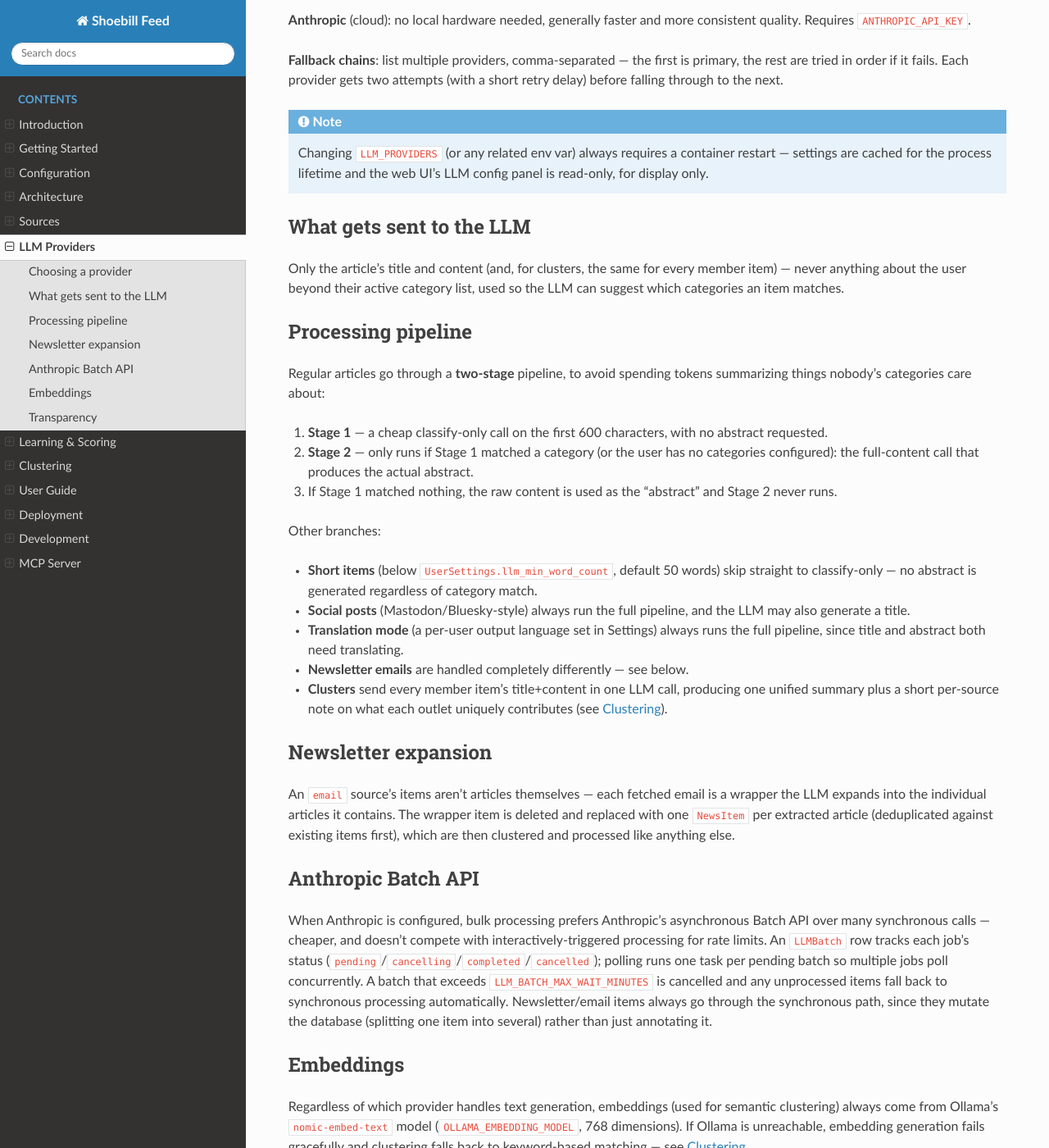
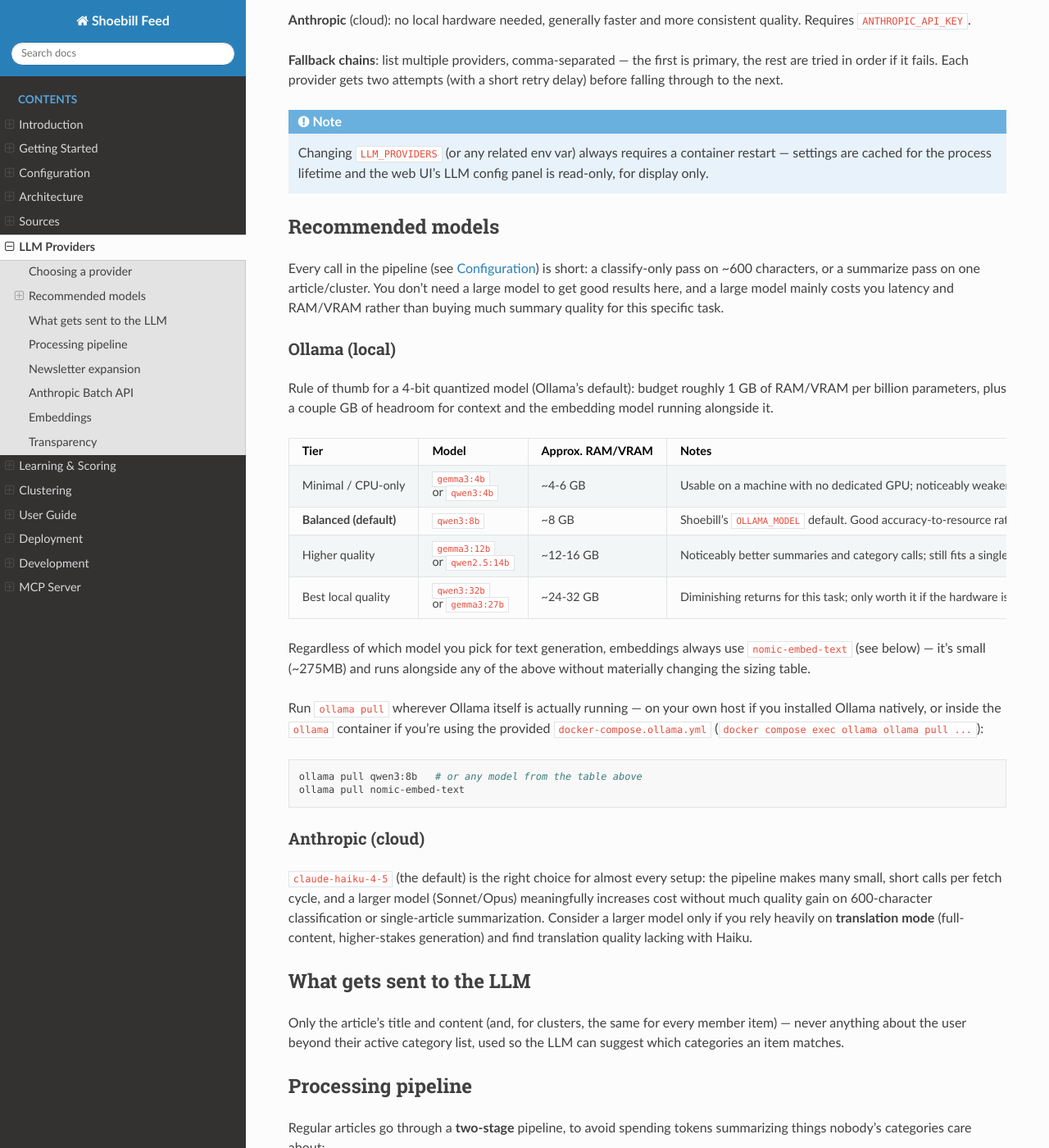
Before and after one commit to ShoebillFeed/ShoebillFeed, a Sphinx documentation site: the page built from docs/llm-providers.md, in a window 1280 px wide and 1400 px high, scrolled down 671 px. Shown: the whole window at 82% size. Built offline with Sphinx 7.4.7 and the Read the Docs theme 3.1.0, drawn with Linux system fonts in a browser that asks for light colours.

Commit message:
Docs cleanup: recommended models, categories step, phrasing, and feature list
- llm-providers.md: add a "Recommended models" section (Ollama sizing
  table + Anthropic guidance) and clarify where to actually run
  `ollama pull` (host vs. the docker-compose.ollama.yml container).
- getting-started.md: real repo URL instead of the <repo-url>
  placeholder (with the clone directory name fixed to match the `cd`
  that follows), a new "Add your first categories" step before "Add
  your first source", and removal of the "Development setup" section
  that fully duplicated development.md.
- introduction.md: "Learns from your feedback, not from ads" reworded
  to "Learns what interests you, not what sells ads" (the original
  contrasted a mechanism with a business model, not two comparable
  things), plus a new "Custom categories" bullet in Core ideas.
- configuration.md: minor phrasing.
- README.md: add Installable PWA, article translation, and the 21
  supported UI languages to the Features list — all previously
  undocumented despite being implemented.

Co-Authored-By: Claude Sonnet 5 <noreply@anthropic.com>

````diff
--- a/docs/llm-providers.md
+++ b/docs/llm-providers.md
@@ -42,6 +42,51 @@ Changing `LLM_PROVIDERS` (or any related env var) always requires a
 container restart — settings are cached for the process lifetime and the
 web UI's LLM config panel is read-only, for display only.
 ```
+
+## Recommended models
+
+Every call in the pipeline (see {doc}`configuration`) is short: a
+classify-only pass on ~600 characters, or a summarize pass on one
+article/cluster. You don't need a large model to get good results here,
+and a large model mainly costs you latency and RAM/VRAM rather than
+buying much summary quality for this specific task.
+
+### Ollama (local)
+
+Rule of thumb for a 4-bit quantized model (Ollama's default): budget
+roughly 1 GB of RAM/VRAM per billion parameters, plus a couple GB of
+headroom for context and the embedding model running alongside it.
+
+| Tier | Model | Approx. RAM/VRAM | Notes |
+|---|---|---|---|
+| Minimal / CPU-only | `gemma3:4b` or `qwen3:4b` | ~4-6 GB | Usable on a machine with no dedicated GPU; noticeably weaker categorization on ambiguous articles |
+| **Balanced (default)** | `qwen3:8b` | ~8 GB | Shoebill's `OLLAMA_MODEL` default. Good accuracy-to-resource ratio for most self-hosted setups |
+| Higher quality | `gemma3:12b` or `qwen2.5:14b` | ~12-16 GB | Noticeably better summaries and category calls; still fits a single consumer GPU (e.g. RTX 3060 12GB and up) |
+| Best local quality | `qwen3:32b` or `gemma3:27b` | ~24-32 GB | Diminishing returns for this task; only worth it if the hardware is already sitting there |
+
+Regardless of which model you pick for text generation, embeddings always
+use `nomic-embed-text` (see below) — it's small (~275MB) and runs
+alongside any of the above without materially changing the sizing table.
+
+Run `ollama pull` wherever Ollama itself is actually running — on your
+own host if you installed Ollama natively, or inside the `ollama`
+container if you're using the provided `docker-compose.ollama.yml`
+(`docker compose exec ollama ollama pull ...`):
+
+```bash
+ollama pull qwen3:8b   # or any model from the table above
+ollama pull nomic-embed-text
+```
+
+### Anthropic (cloud)
+
+`claude-haiku-4-5` (the default) is the right choice for almost every
+setup: the pipeline makes many small, short calls per fetch cycle, and a
+larger model (Sonnet/Opus) meaningfully increases cost without much
+quality gain on 600-character classification or single-article
+summarization. Consider a larger model only if you rely heavily on
+**translation mode** (full-content, higher-stakes generation) and find
+translation quality lacking with Haiku.
 
 ## What gets sent to the LLM
 
````
Also changed, not shown: README.md (+3 -0 lines), docs/configuration.md (+3 -3 lines), docs/getting-started.md (+12 -24 lines), docs/introduction.md (+5 -1 lines).
